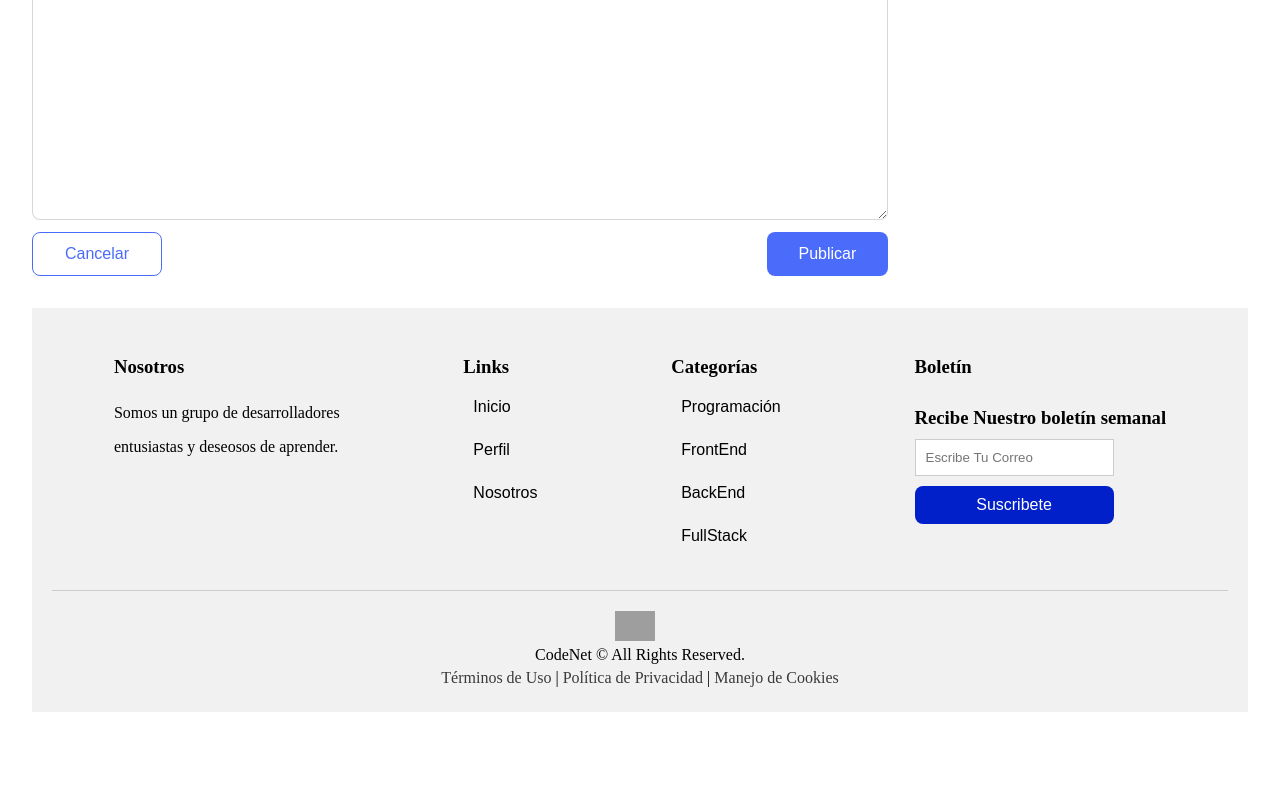
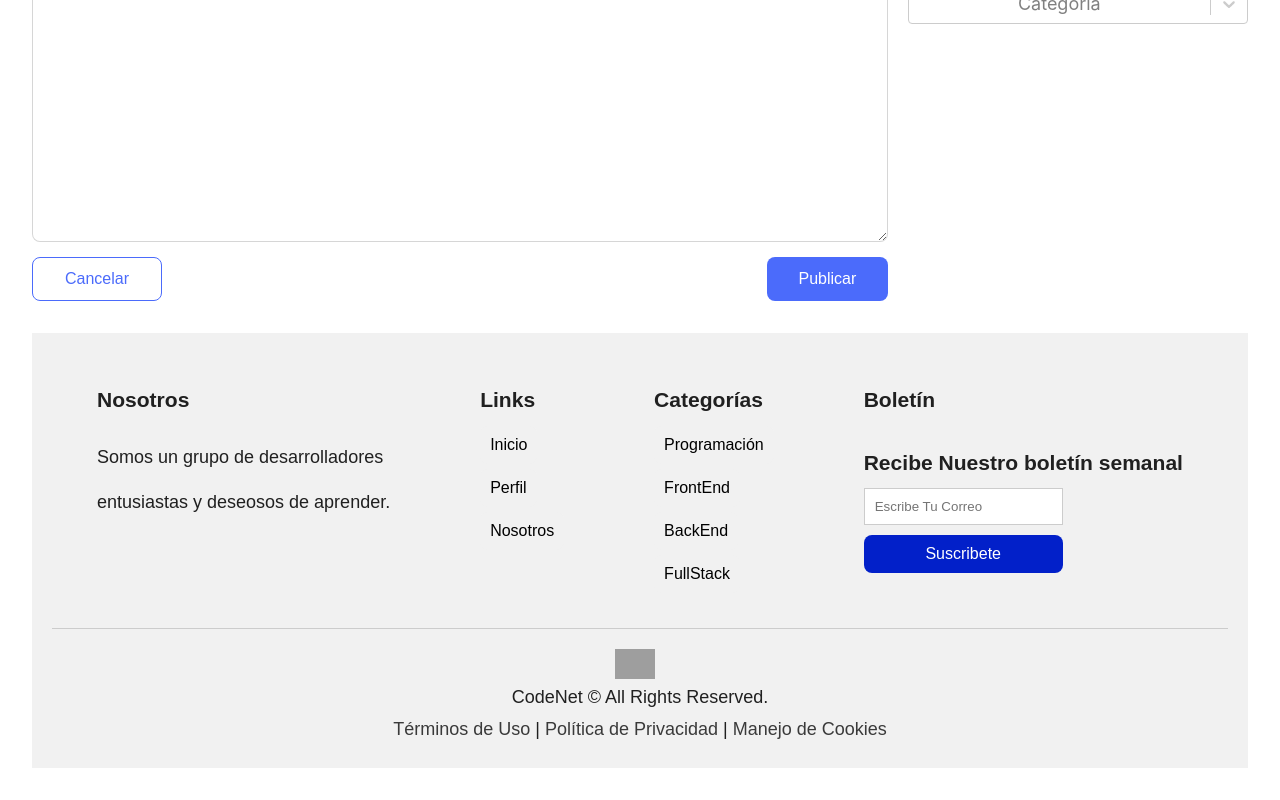
Before and after one commit to CGallardo98/CodeNet, a React (Vite) app: page /blog-entry/create in a window 1280 px wide. Shown: the part 667-1467 px from the top of the page. Before the commit the page ends 1411 px from the top, so only its background shows below. Built offline with nearby package versions, Linux system fonts and the light colour scheme; grey boxes are pictures that could not be loaded.

Commit message:
indexaddcss

```diff
--- a/src/App.jsx
+++ b/src/App.jsx
@@ -7,6 +7,7 @@ import ProfilePage from './components/ProfilePage/ProfilePage';
 import ProjectPage from './components/ProjectPage/ProjectPage';
 import ProjectFormPage from './components/ProjectFormPage/ProjectFormPage';
 import Footer from './components/Footer/Footer'; // Importa el Footer
+import './index.css'
 
 
 const App = () => {
--- a/src/components/Footer/Footer.css
+++ b/src/components/Footer/Footer.css
@@ -4,6 +4,7 @@
   display: flex;
   justify-content: space-around; /* Mantiene la distribución horizontal */
   flex-wrap: wrap; /* Para ajustar en pantallas pequeñas */
+  font-family: Arial, Helvetica, sans-serif;
 }
 
 .footer-section {
@@ -38,6 +39,7 @@
   padding: 10px;
   margin-bottom: 10px;
   border: 1px solid #ccc;
+  font-family: Arial, Helvetica, sans-serif;
 }
 
 .footer-section button[type="submit"] {
--- /dev/null
+++ b/src/index.css
@@ -0,0 +1,77 @@
+
+
+:root {
+    font-family: Inter, Avenir, Helvetica, Arial, sans-serif;
+    line-height: 1.5;
+    font-weight: 400;
+
+    color-scheme: light;
+    color: rgba(0, 0, 0, 0.87);
+    background-color: #ffffff;
+
+    font-synthesis: none;
+    text-rendering: optimizeLegibility;
+    -webkit-font-smoothing: antialiased;
+  }
+
+  /* Para dispositivos móviles pequeños */
+@media (max-width: 375px) {
+    /* Estilos específicos para iPhone SE y móviles similares */
+    body {
+        font-size: 14px;
+    }
+}
+
+/* Para dispositivos móviles medianos */
+@media (min-width: 376px) and (max-width: 600px) {
+    /* Estilos para móviles más grandes */
+    body {
+        font-size: 15px;
+    }
+}
+
+/* Para tabletas */
+@media (min-width: 601px) and (max-width: 900px) {
+    /* Estilos para tabletas */
+    body {
+        font-size: 16px;
+    }
+    /* Ajustes de diseño específicos */
+    .container {
+        padding: 20px;
+    }
+}
+
+/* Para pantallas pequeñas de escritorio */
+@media (min-width: 901px) and (max-width: 1280px) {
+    /* Estilos para pantallas pequeñas */
+    body {
+        font-size: 18px;
+    }
+    .container {
+        max-width: 1000px; /* Ancho máximo */
+        padding: 30px;
+    }
+}
+
+/* Para pantallas medianas de escritorio */
+@media (min-width: 1281px) and (max-width: 1440px) {
+    /* Estilos para pantallas medianas */
+    body {
+        font-size: 19px;
+    }
+    .container {
+        max-width: 1200px; /* Ancho máximo */
+    }
+}
+
+/* Para pantallas grandes de escritorio */
+@media (min-width: 1441px) {
+    /* Estilos para pantallas grandes */
+    body {
+        font-size: 20px;
+    }
+    .container {
+        max-width: 1400px; /* Ancho máximo */
+    }
+}
```
